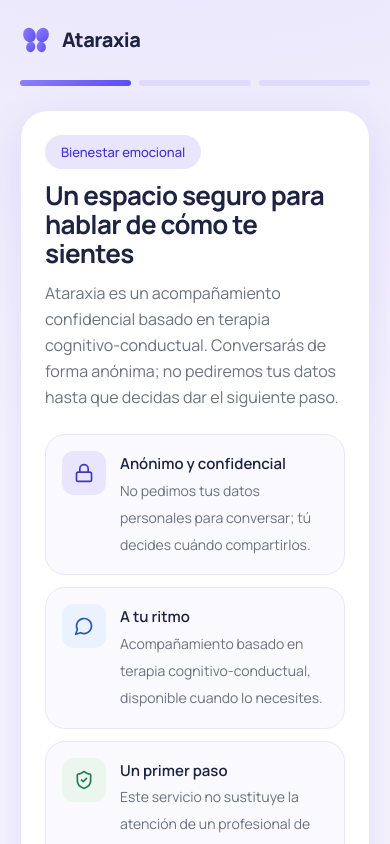
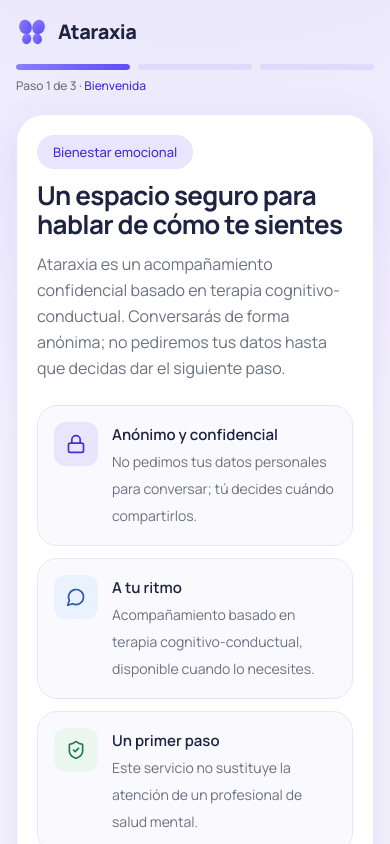
Before and after one commit to shigerudev/ataraxia.tech, a React (Vite) app in the folder apps/frontend/: page / in a window 390 px wide. Shown: the top 844 px of the page. Built offline with nearby package versions, Linux system fonts and the light colour scheme; no server answers.

Commit message:
feat: enhance UI with new animations and responsive adjustments

```diff
--- a/apps/frontend/src/app/styles/global.css
+++ b/apps/frontend/src/app/styles/global.css
@@ -57,7 +57,7 @@
 
   /* Tarjeta base: superficie blanca con borde hairline */
   .card {
-    @apply bg-white border border-hairline rounded-lg2 p-6 sm:p-8 shadow-card;
+    @apply bg-white border border-hairline rounded-lg2 p-5 sm:p-8 shadow-card;
   }
 
   /* ---- Chips / badges ---- */
@@ -151,8 +151,8 @@
 
   /* ---- Modo voz: overlay claro sobre la tarjeta del chat ---- */
   .voice-overlay {
-    @apply absolute inset-0 z-40 flex flex-col items-center justify-center gap-7
-           bg-bg/90 bg-voice-glow px-6 text-center backdrop-blur-md;
+    @apply absolute inset-0 z-40 flex animate-fade-in flex-col items-center justify-center
+           bg-bg/90 bg-voice-glow px-5 text-center backdrop-blur-md sm:px-6;
   }
 
   /* ---- Orbe de voz ----
--- a/apps/frontend/src/features/registration/ui/RegistrationForm.tsx
+++ b/apps/frontend/src/features/registration/ui/RegistrationForm.tsx
@@ -134,7 +134,7 @@
           </p>
         )}
 
-        <Button type="submit" loading={loading} className="self-start">
+        <Button type="submit" loading={loading} className="self-stretch sm:self-start">
           Confirmar
           <IconArrowRight className="h-4 w-4" />
         </Button>
--- a/apps/frontend/src/features/voice/ui/VoicePanel.tsx
+++ b/apps/frontend/src/features/voice/ui/VoicePanel.tsx
@@ -89,6 +89,7 @@
       aria-label="Conversación por voz con Ataraxia"
       onKeyDown={handleKeyDown}
     >
+      <div className="flex animate-scale-in flex-col items-center gap-5 sm:gap-7">
         <VoiceOrb state={state} getLevel={session.getLevel} />
 
         <div aria-live="polite" className="flex flex-col items-center gap-2.5">
@@ -152,5 +153,6 @@
 
         <p className="text-xs text-muted">Al terminar, regresarás a la conversación por texto.</p>
       </div>
+    </div>
   );
 }
--- a/apps/frontend/src/pages/thank-you/ui/ThankYouPage.tsx
+++ b/apps/frontend/src/pages/thank-you/ui/ThankYouPage.tsx
@@ -39,7 +39,7 @@
         </ul>
       </div>
 
-      <Button type="button" variant="ghost" onClick={reset}>
+      <Button type="button" variant="ghost" onClick={reset} className="w-full sm:w-auto">
         Volver al inicio
       </Button>
     </div>
--- a/apps/frontend/src/pages/therapy/ui/TherapyFlowPage.tsx
+++ b/apps/frontend/src/pages/therapy/ui/TherapyFlowPage.tsx
@@ -27,15 +27,15 @@
   if (current >= PROGRESS_STEPS.length) return null;
 
   return (
-    <nav aria-label={`Paso ${current + 1} de ${PROGRESS_STEPS.length}`} className="mb-6">
+    <nav aria-label={`Paso ${current + 1} de ${PROGRESS_STEPS.length}`} className="mb-5 sm:mb-6">
       <ol className="flex items-start gap-2">
         {PROGRESS_STEPS.map((label, i) => (
           <li key={label} className="flex-1">
-            <span
-              className={`block h-1.5 rounded-full transition ${
-                i <= current ? 'bg-brand' : 'bg-primary/10'
-              }`}
-            />
+            <span className="block h-1.5 overflow-hidden rounded-full bg-primary/10">
+              {i <= current && (
+                <span className="block h-full w-full origin-left rounded-full bg-brand animate-fill-x" />
+              )}
+            </span>
             <span
               className={`mt-1.5 hidden text-xs font-medium sm:block ${
                 i === current ? 'text-primary-dark' : 'text-muted'
@@ -46,6 +46,10 @@
           </li>
         ))}
       </ol>
+      <p className="mt-2 text-xs font-medium text-muted sm:hidden">
+        Paso {current + 1} de {PROGRESS_STEPS.length} ·{' '}
+        <span className="text-primary-dark">{PROGRESS_STEPS[current]}</span>
+      </p>
     </nav>
   );
 }
@@ -72,11 +76,13 @@
   const { step, crisisInfo } = useTherapyFlow();
   const isChat = step === 'chat' || step === 'crisis';
   const width = isChat ? 'max-w-3xl' : 'max-w-2xl';
+  // Crisis mantiene montado el chat: comparten llave para no reiniciar la conversación.
+  const viewKey = step === 'crisis' ? 'chat' : step;
 
   return (
     <div className="flex min-h-dvh flex-col bg-bg bg-aurora bg-no-repeat">
       <header>
-        <div className={`mx-auto flex w-full items-center justify-between px-5 py-6 ${width}`}>
+        <div className={`mx-auto flex w-full items-center justify-between px-4 py-4 sm:px-5 sm:py-6 ${width}`}>
           <BrandLogo />
           <span className="chip-outline hidden sm:inline-flex">
             <IconLock className="h-3.5 w-3.5" />
@@ -85,9 +91,9 @@
         </div>
       </header>
 
-      <main className={`mx-auto flex w-full flex-1 flex-col px-5 pb-10 ${width}`}>
+      <main className={`mx-auto flex w-full flex-1 flex-col px-4 pb-6 sm:px-5 sm:pb-10 ${width}`}>
         <StepProgress step={step} />
-        <div className={isChat ? 'flex flex-1 flex-col' : ''}>
+        <div key={viewKey} className={`animate-rise-in ${isChat ? 'flex flex-1 flex-col' : ''}`}>
           <FlowStepView />
         </div>
       </main>
--- a/apps/frontend/src/pages/welcome/ui/WelcomePage.tsx
+++ b/apps/frontend/src/pages/welcome/ui/WelcomePage.tsx
@@ -61,7 +61,7 @@
           type="button"
           onClick={() => void acceptConsent()}
           loading={loading}
-          className="self-start"
+          className="self-stretch sm:self-start"
         >
           Acepto y quiero continuar
           {!loading && <IconArrowRight className="h-4 w-4" />}
--- a/apps/frontend/tailwind.config.js
+++ b/apps/frontend/tailwind.config.js
@@ -61,6 +61,45 @@
         'orb-spin': {
           to: { transform: 'rotate(360deg)' },
         },
+        'fade-in': {
+          from: { opacity: '0' },
+          to: { opacity: '1' },
+        },
+        'rise-in': {
+          from: { opacity: '0', transform: 'translateY(10px)' },
+          to: { opacity: '1', transform: 'translateY(0)' },
+        },
+        'scale-in': {
+          from: { opacity: '0', transform: 'scale(0.94) translateY(6px)' },
+          to: { opacity: '1', transform: 'scale(1) translateY(0)' },
+        },
+        'message-in-left': {
+          from: { opacity: '0', transform: 'translate(-6px, 8px)' },
+          to: { opacity: '1', transform: 'translate(0, 0)' },
+        },
+        'message-in-right': {
+          from: { opacity: '0', transform: 'translate(6px, 8px)' },
+          to: { opacity: '1', transform: 'translate(0, 0)' },
+        },
+        'fill-x': {
+          from: { transform: 'scaleX(0)' },
+          to: { transform: 'scaleX(1)' },
+        },
+        'ping-green': {
+          '0%': { boxShadow: '0 0 0 0 rgba(167,215,181,0.7)' },
+          '70%': { boxShadow: '0 0 0 6px rgba(167,215,181,0)' },
+          '100%': { boxShadow: '0 0 0 0 rgba(167,215,181,0)' },
+        },
+        caret: {
+          '0%, 100%': { opacity: '1' },
+          '50%': { opacity: '0.25' },
+        },
+        'send-fly': {
+          '0%': { transform: 'translate(0, 0)', opacity: '1' },
+          '55%': { transform: 'translate(12px, -12px)', opacity: '0' },
+          '56%': { transform: 'translate(-8px, 8px)', opacity: '0' },
+          '100%': { transform: 'translate(0, 0)', opacity: '1' },
+        },
       },
       animation: {
         'ping-soft': 'ping-soft 1.8s infinite',
@@ -68,6 +107,15 @@
         breathe: 'breathe 3.4s ease-in-out infinite',
         float: 'float 7s ease-in-out infinite',
         'orb-spin': 'orb-spin 18s linear infinite',
+        'fade-in': 'fade-in 0.25s ease-out both',
+        'rise-in': 'rise-in 0.35s ease-out both',
+        'scale-in': 'scale-in 0.35s ease-out both',
+        'message-in-left': 'message-in-left 0.28s ease-out both',
+        'message-in-right': 'message-in-right 0.28s ease-out both',
+        'fill-x': 'fill-x 0.4s ease-out both',
+        'ping-green': 'ping-green 3s infinite',
+        caret: 'caret 0.9s ease-in-out infinite',
+        'send-fly': 'send-fly 0.4s ease-in-out',
       },
     },
   },
```
Also changed, not shown: apps/frontend/src/features/chat/ui/ChatWindow.tsx (+30 -7 lines), 1 other file (tests, documents, lock files or other folders). Lines whose indentation alone changed are shown as unchanged.
